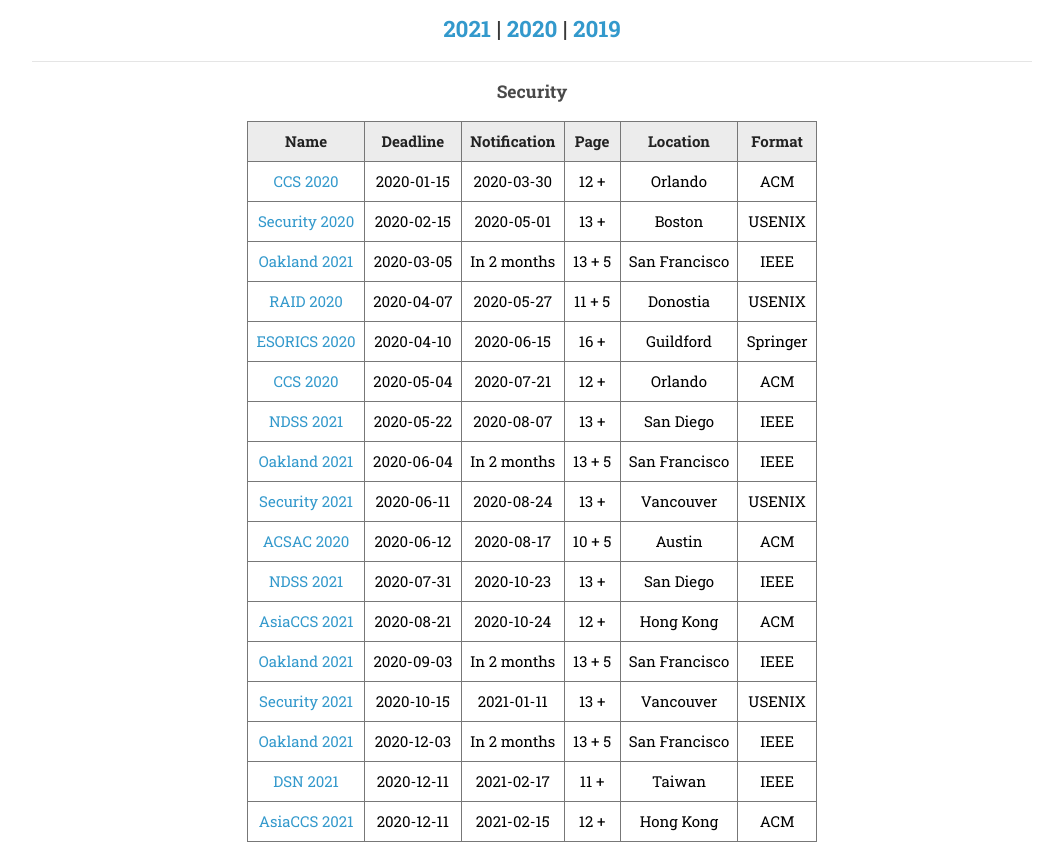
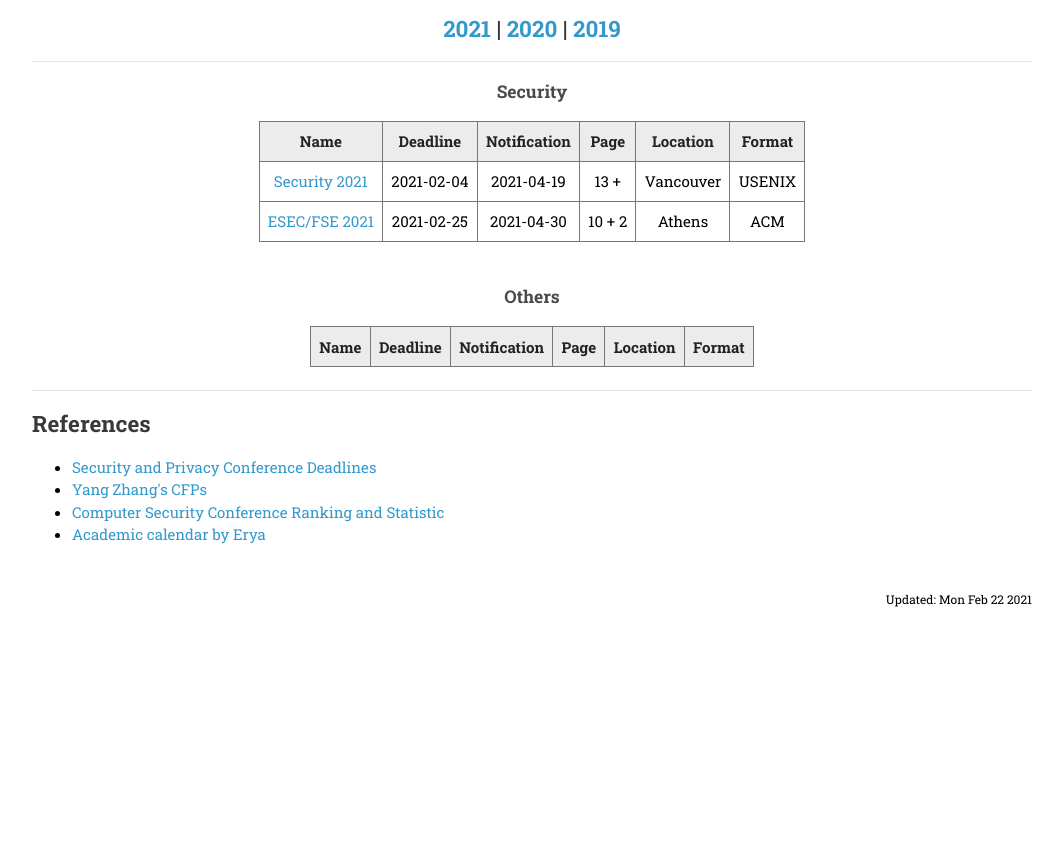
Before and after one commit to Aoa0/Aoa0.github.io, a plain HTML site: page cfps.html in a window 1280 px wide. Shown: the part 360-1205 px from the top of the page, without its empty margins (108-1171 px from the left). After the commit the page ends 999 px from the top, so only its background shows below. Drawn offline with Linux system fonts and the light colour scheme.

Commit message:
add last modified

```diff
--- a/cfps.html
+++ b/cfps.html
@@ -12,9 +12,16 @@
         window.dataLayer = window.dataLayer || [];
         function gtag(){dataLayer.push(arguments);}
         gtag('js', new Date());
-
         gtag('config', 'UA-157433828-1');
         </script>
+        <script>
+            window.onload = function(){
+                var d = new Date(document.lastModified);
+                document.getElementById("lmodified").innerHTML = "Updated: " + d.toDateString();
+                console.log(d)
+            }
+        </script>
+
     </head>
 
     <body>
@@ -195,9 +202,8 @@
                 </li>
             </ul>
 
-
             <div id="footer">
-                Last Update: Aug. 04, 2020
+                <p class="footer" id="lmodified"></p>
             </div>
             </br>
             </br>
--- a/files/script.js
+++ b/files/script.js
@@ -1,7 +1,9 @@
 $(function(){
-    show_cfps("cfp-2020");
+    show_cfps("cfp-2021");
     create_cfp_links();
-    create_table()
+    create_table();
+    set_last_modified();
+    console.log("hahahah")
 })
 
 function show_cfps(s){
@@ -65,8 +67,6 @@
     ['https://conf.researchr.org/home/icse-2021', 'ICSE 2021', '2020-08-28', '2020-12-17', '10 + 2', 'Madrid', 'ACM'],
     ['http://www2021.thewebconf.org/authors/call-for-papers/', 'WWW 2021', '2020-10-19', '2020-11-25', '12 +', 'Ljubljana', 'ACM'],
     ['http://saner2021.site/', 'SANER 2021', '2020-10-22', '2020-12-14', '12 +', 'Virtual', 'IEEE'],
-
-
 ]
 
 // sort by CFP deadline
@@ -78,6 +78,11 @@
 others_2020.sort(ascend)
 security_2021.sort(ascend)
 others_2021.sort(ascend)
+
+function set_last_modified(){
+    var date = document.lastModified;
+    console.log(date)
+}
 
 
 function create_table(){
```
Also changed, not shown: index.html (+9 -5 lines).
